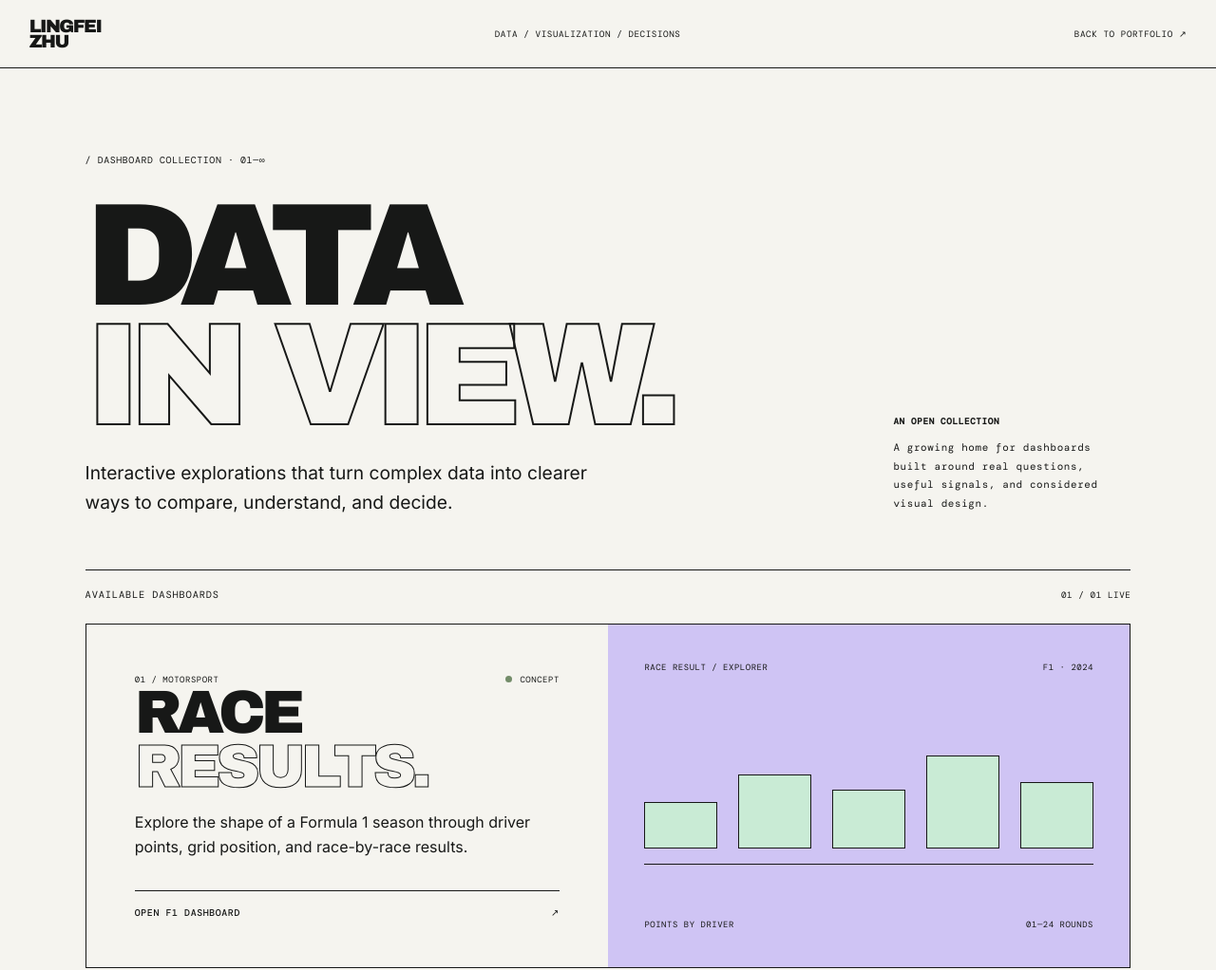
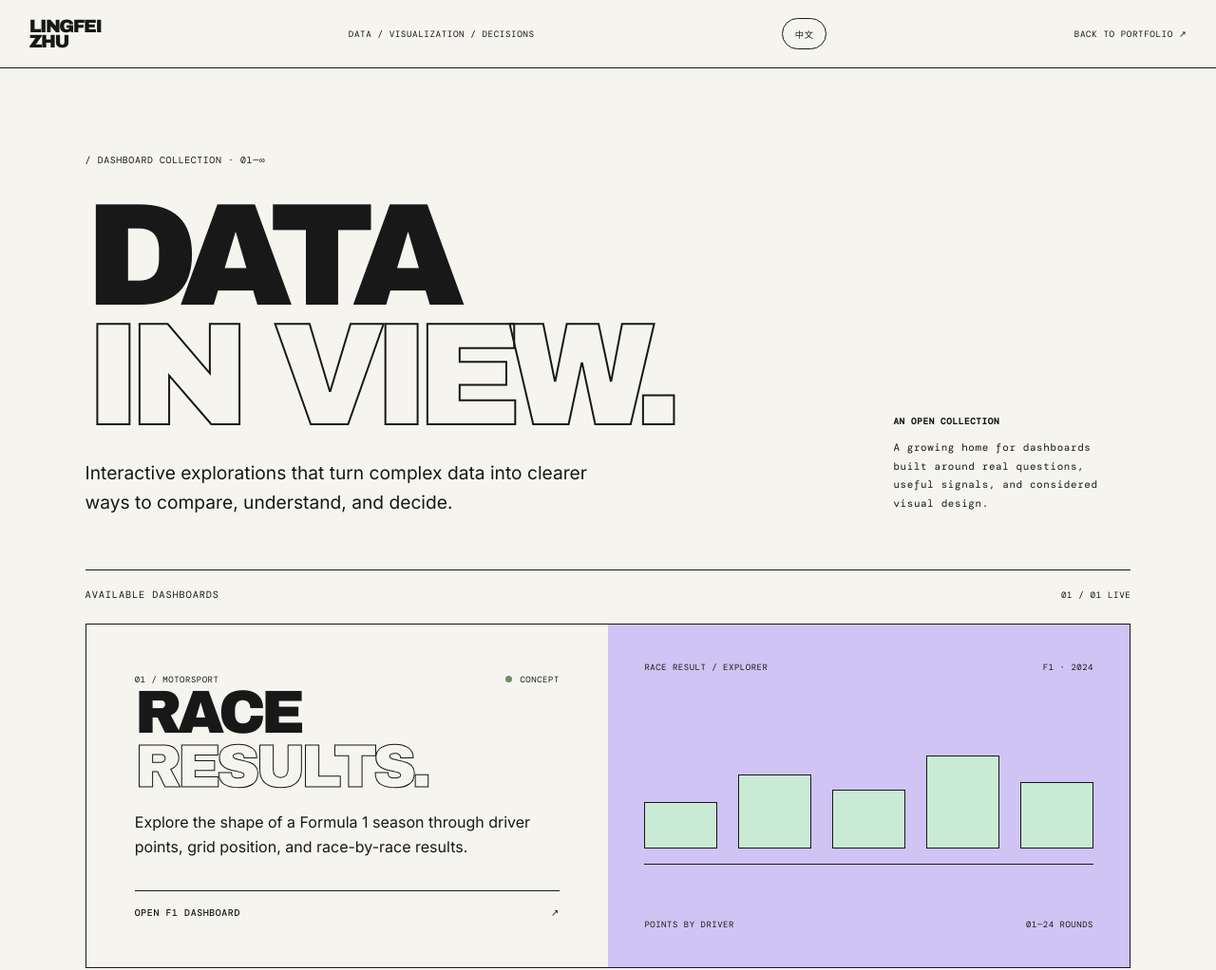
Before and after one commit to youth0505/Dashboard, a plain HTML site: page index.html in a window 1280 px wide. Shown: the top 1022 px of the page at 95% size. Drawn offline with nearby package versions, Linux system fonts and the light colour scheme.

Commit message:
Add bilingual dashboard support
Co-authored-by: Copilot <223556219+Copilot@users.noreply.github.com>

```diff
--- a/index.html
+++ b/index.html
@@ -44,6 +44,22 @@
       a:focus-visible {
         outline: 2px solid currentColor;
         outline-offset: 5px;
+      }
+
+      .language-toggle {
+        flex: 0 0 auto;
+        padding: 0.55rem 0.8rem;
+        border: 1px solid var(--ink);
+        border-radius: 999px;
+        background: transparent;
+        color: var(--ink);
+        font: 0.58rem var(--mono);
+        letter-spacing: 0.06em;
+        cursor: pointer;
+      }
+
+      .language-toggle:hover {
+        background: var(--violet);
       }
 
       .site-header {
@@ -355,6 +371,7 @@
         LINGFEI<br />ZHU
       </a>
       <span>DATA / VISUALIZATION / DECISIONS</span>
+      <button class="language-toggle" type="button" data-language-toggle aria-label="Switch to Chinese">中文</button>
       <a href="https://youth0505.github.io/Portfolio/">BACK TO PORTFOLIO ↗</a>
     </header>
 
@@ -407,5 +424,6 @@
       <span>BUILT TO MAKE DATA CLEARER.</span>
       <a href="https://youth0505.github.io/Portfolio/#project">PORTFOLIO / F1 PROJECT ↗</a>
     </footer>
+    <script src="language.js" defer></script>
   </body>
 </html>
--- /dev/null
+++ b/language.js
@@ -0,0 +1,140 @@
+(() => {
+  const translations = {
+    "Dashboards — Lingfei Zhu": "仪表板 — Lingfei Zhu",
+    "Race Result Explorer": "赛事结果探索器",
+    "A collection of data dashboards by Lingfei Zhu, starting with the Formula 1 Race Result Explorer.": "Lingfei Zhu 的数据仪表板合集，以一级方程式赛事结果探索器为起点。",
+    "DATA / VISUALIZATION / DECISIONS": "数据 / 可视化 / 决策",
+    "BACK TO PORTFOLIO ↗": "返回个人主页 ↗",
+    "/ DASHBOARD COLLECTION · 01—∞": "/ 仪表板合集 · 01—∞",
+    "DATA": "数据",
+    "IN VIEW.": "尽收眼底。",
+    "Interactive explorations that turn complex data into clearer ways to compare, understand,\n            and decide.": "通过交互式探索，将复杂数据转化为更清晰的比较、理解与决策方式。",
+    "AN OPEN COLLECTION": "持续扩展的合集",
+    "A growing home for dashboards built around real questions, useful signals, and considered\n          visual design.": "这里汇集围绕真实问题、有用信号与审慎视觉设计而构建的仪表板。",
+    "AVAILABLE DASHBOARDS": "可用仪表板",
+    "01 / 01 LIVE": "01 / 01 已发布",
+    "01 / MOTORSPORT": "01 / 赛车运动",
+    "CONCEPT": "概念预览",
+    "RACE": "赛事",
+    "RESULTS.": "成绩。",
+    "Explore the shape of a Formula 1 season through driver points, grid position, and\n              race-by-race results.": "通过车手积分、发车位置和逐场比赛结果，探索一个一级方程式赛季的全貌。",
+    "OPEN F1 DASHBOARD": "打开 F1 仪表板",
+    "RACE RESULT / EXPLORER": "赛事结果 / 探索器",
+    "POINTS BY DRIVER": "车手积分",
+    "01—24 ROUNDS": "01—24 站",
+    "BUILT TO MAKE DATA CLEARER.": "让数据表达得更清晰。",
+    "PORTFOLIO / F1 PROJECT ↗": "个人主页 / F1 项目 ↗",
+    "DSCI 510 / FORMULA 1 DATA": "DSCI 510 / 一级方程式数据",
+    "/ RACE RESULT EXPLORER": "/ 赛事结果探索器",
+    "READ THE": "读懂",
+    "RACE.": "赛事。",
+    "CONCEPT PREVIEW": "概念预览",
+    "A portfolio-ready direction for the finished interactive dashboard.": "为最终交互式仪表板呈现的作品集概念方案。",
+    "SEASON": "赛季",
+    "DRIVER": "车手",
+    "CONSTRUCTOR": "车队",
+    "All teams": "全部车队",
+    "DRIVER POINTS": "车手积分",
+    "SELECTED SEASON": "所选赛季",
+    "AVG. FINISH": "平均完赛名次",
+    "POSITION / RACE": "每场比赛名次",
+    "POSITIONS GAINED": "净提升名次",
+    "GRID → FINISH": "发车 → 完赛",
+    "RACES": "比赛场次",
+    "SEASON TOTAL": "赛季总计",
+    "01 / CHAMPIONSHIP SHAPE": "01 / 积分榜走势",
+    "02 / POSITION RELATIONSHIP": "02 / 名次关系",
+    "GRID ↔ FINISH": "发车 ↔ 完赛",
+    "STARTING GRID": "发车位置",
+    "FINISH POSITION": "完赛名次",
+    "03 / RECENT RESULTS": "03 / 近期赛果",
+    "RACE BY RACE": "逐场比赛",
+    "ROUND": "分站",
+    "GRID": "发车",
+    "FINISH": "完赛",
+    "PTS": "积分",
+    "ABU DHABI": "阿布扎比",
+    "QATAR": "卡塔尔",
+    "LAS VEGAS": "拉斯维加斯",
+    "Return to all dashboards": "返回所有仪表板",
+    "Lingfei Zhu Portfolio": "Lingfei Zhu 个人主页",
+    "Switch to Chinese": "切换为中文",
+    "Switch to English": "切换为英文"
+  };
+  const normalize = (value) => value.replace(/\s+/g, " ").trim();
+  const normalizedTranslations = Object.fromEntries(
+    Object.entries(translations).map(([english, chinese]) => [normalize(english), chinese])
+  );
+  const reverseTranslations = Object.fromEntries(
+    Object.entries(normalizedTranslations).map(([english, chinese]) => [normalize(chinese), english])
+  );
+  const attributes = ["aria-label", "title", "placeholder", "content"];
+  const getLanguage = () => {
+    try {
+      return localStorage.getItem("site-language") === "zh" ? "zh" : "en";
+    } catch (error) {
+      return "en";
+    }
+  };
+  let language = getLanguage();
+
+  const translate = (root) => {
+    const translateText = (node) => {
+      const current = node.nodeValue;
+      const text = normalize(current);
+      const replacement = (language === "zh" ? normalizedTranslations : reverseTranslations)[text];
+      if (replacement) {
+        const leading = current.match(/^\s*/)[0];
+        const trailing = current.match(/\s*$/)[0];
+        node.nodeValue = `${leading}${replacement}${trailing}`;
+      }
+    };
+    if (root.nodeType === Node.TEXT_NODE) translateText(root);
+    const walker = document.createTreeWalker(root, NodeFilter.SHOW_TEXT);
+    let node;
+    while ((node = walker.nextNode())) {
+      translateText(node);
+    }
+
+    const elements = root.nodeType === Node.ELEMENT_NODE ? [root, ...root.querySelectorAll("*")] : [];
+    elements.forEach((element) => {
+      attributes.forEach((attribute) => {
+        const value = element.getAttribute(attribute);
+        const replacement = (language === "zh" ? normalizedTranslations : reverseTranslations)[normalize(value || "")];
+        if (replacement) element.setAttribute(attribute, replacement);
+      });
+    });
+  };
+  const updateToggle = () => {
+    document.documentElement.lang = language === "zh" ? "zh-CN" : "en";
+    document.querySelectorAll("[data-language-toggle]").forEach((button) => {
+      button.textContent = language === "zh" ? "EN" : "中文";
+      button.setAttribute("aria-label", language === "zh" ? "切换为英文" : "Switch to Chinese");
+    });
+  };
+  const setLanguage = (nextLanguage) => {
+    language = nextLanguage;
+    translate(document.head);
+    translate(document.body);
+    updateToggle();
+    try {
+      localStorage.setItem("site-language", language);
+    } catch (error) {
+      // The current page still switches language when storage is unavailable.
+    }
+  };
+
+  updateToggle();
+  translate(document.head);
+  translate(document.body);
+  document.querySelectorAll("[data-language-toggle]").forEach((button) => {
+    button.addEventListener("click", () => setLanguage(language === "en" ? "zh" : "en"));
+  });
+  new MutationObserver((mutations) => {
+    mutations.forEach((mutation) => {
+      mutation.addedNodes.forEach((node) => {
+        if (node.nodeType === Node.ELEMENT_NODE || node.nodeType === Node.TEXT_NODE) translate(node);
+      });
+    });
+  }).observe(document.body, { childList: true, subtree: true });
+})();
```
Also changed, not shown: f1-dashboard.html (+18 -0 lines), 2 other files.
